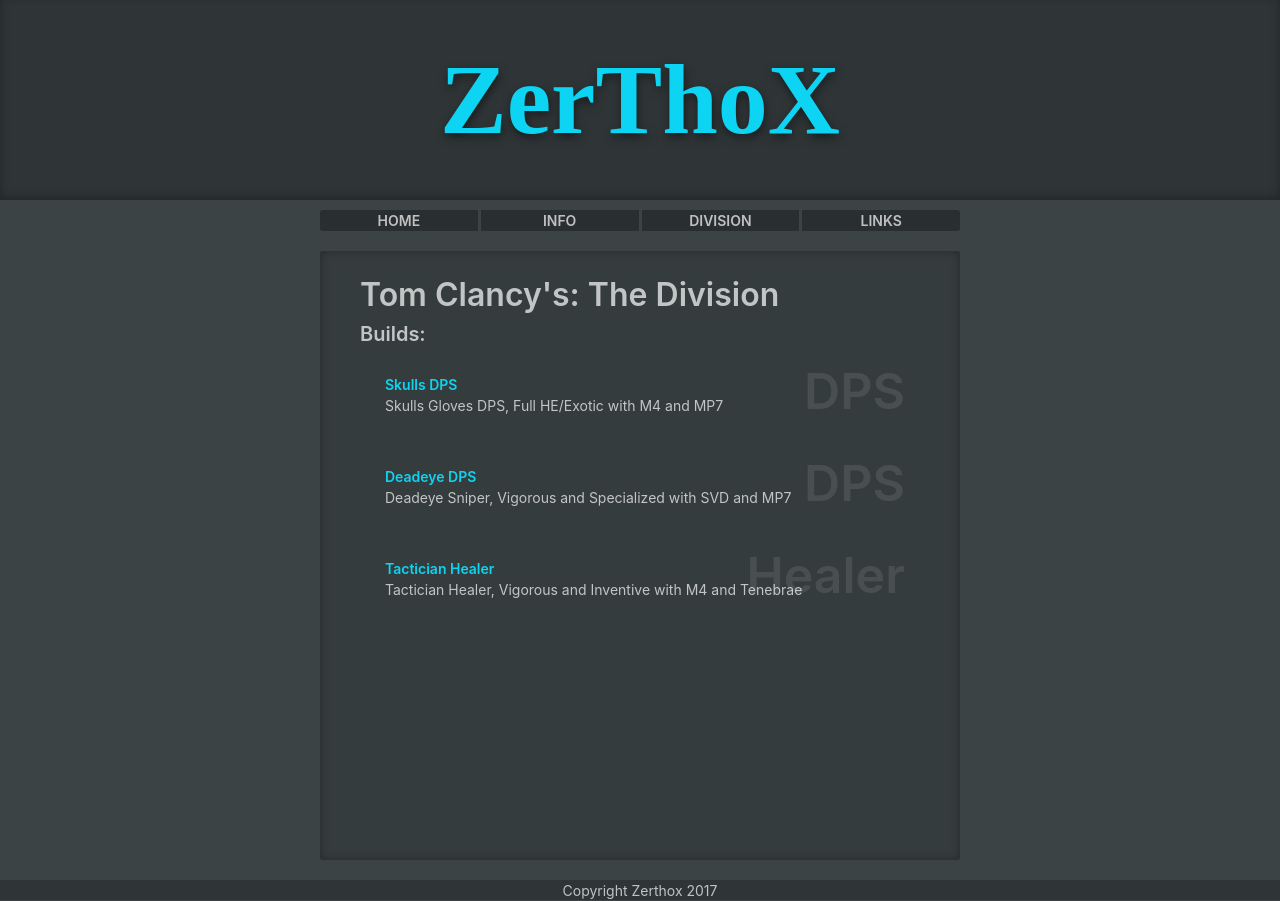
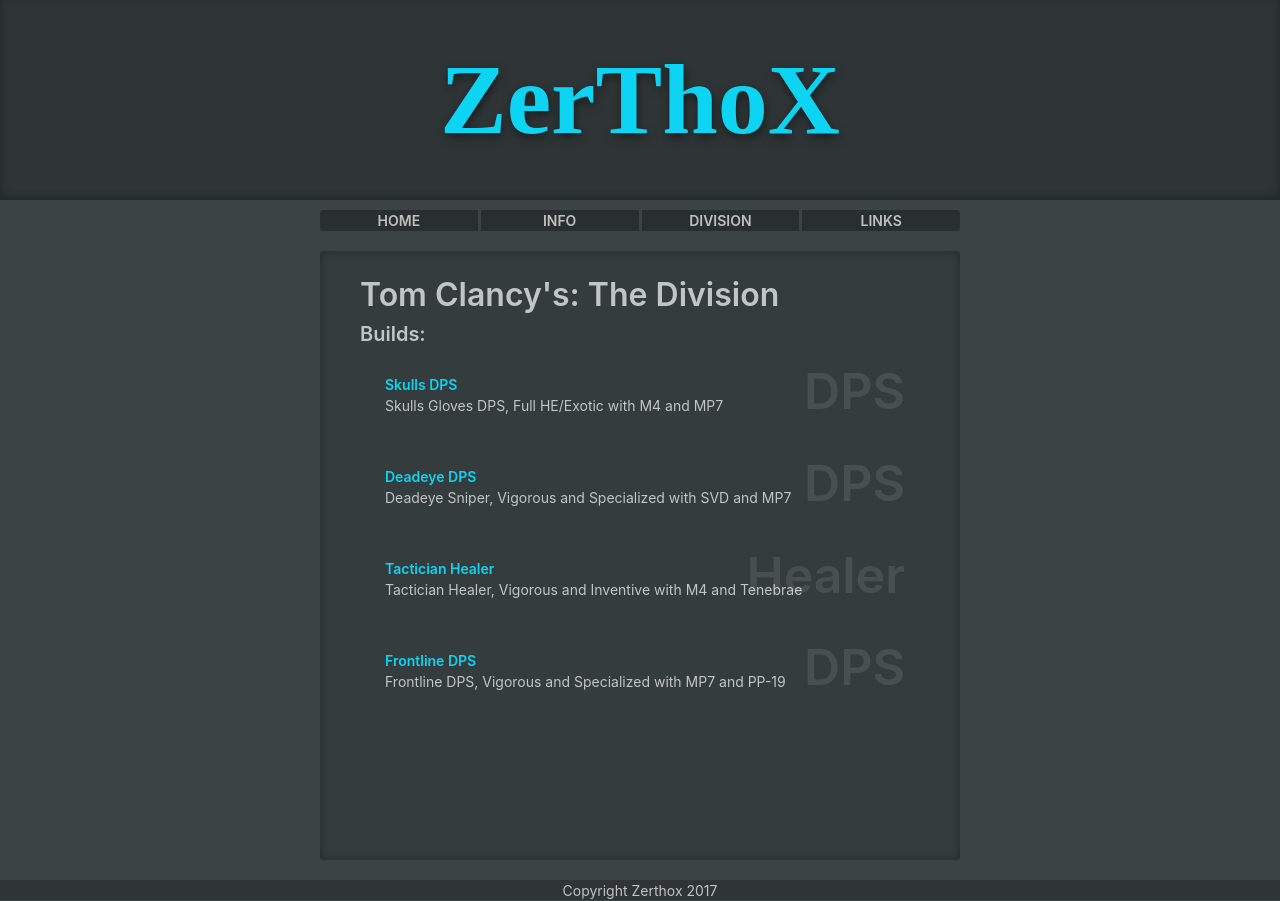
Before and after one commit to Zerthox/zerthox.github.io, a Jekyll site: the page built from division.html, in a window 1280 px wide. Built offline with Jekyll 4.4.1, drawn with Linux system fonts in a browser that asks for light colours; some web fonts are replaced.

Commit message:
Update division.html

```diff
--- a/division.html
+++ b/division.html
@@ -22,4 +22,10 @@
             <div class="ghost-text">Healer</div>
         </li>
     </a>
+    <a href="division/builds/frontline">
+        <li class="list-item">
+            <div class="info"><span class="title name">Frontline DPS</span><span class="text">Frontline DPS, Vigorous and Specialized with MP7 and PP-19</span></div>
+            <div class="ghost-text">DPS</div>
+        </li>
+    </a>
 </ul>
```
Lines whose indentation alone changed are shown as unchanged.
